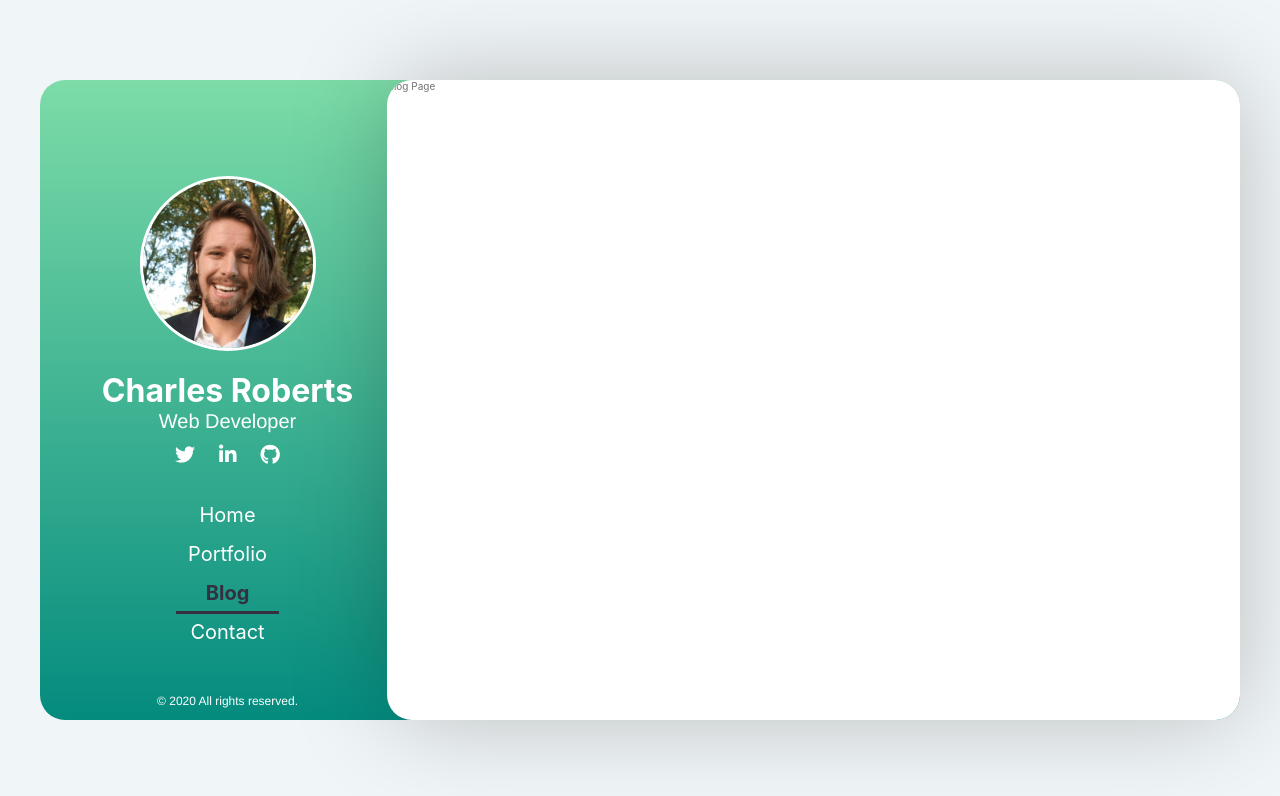
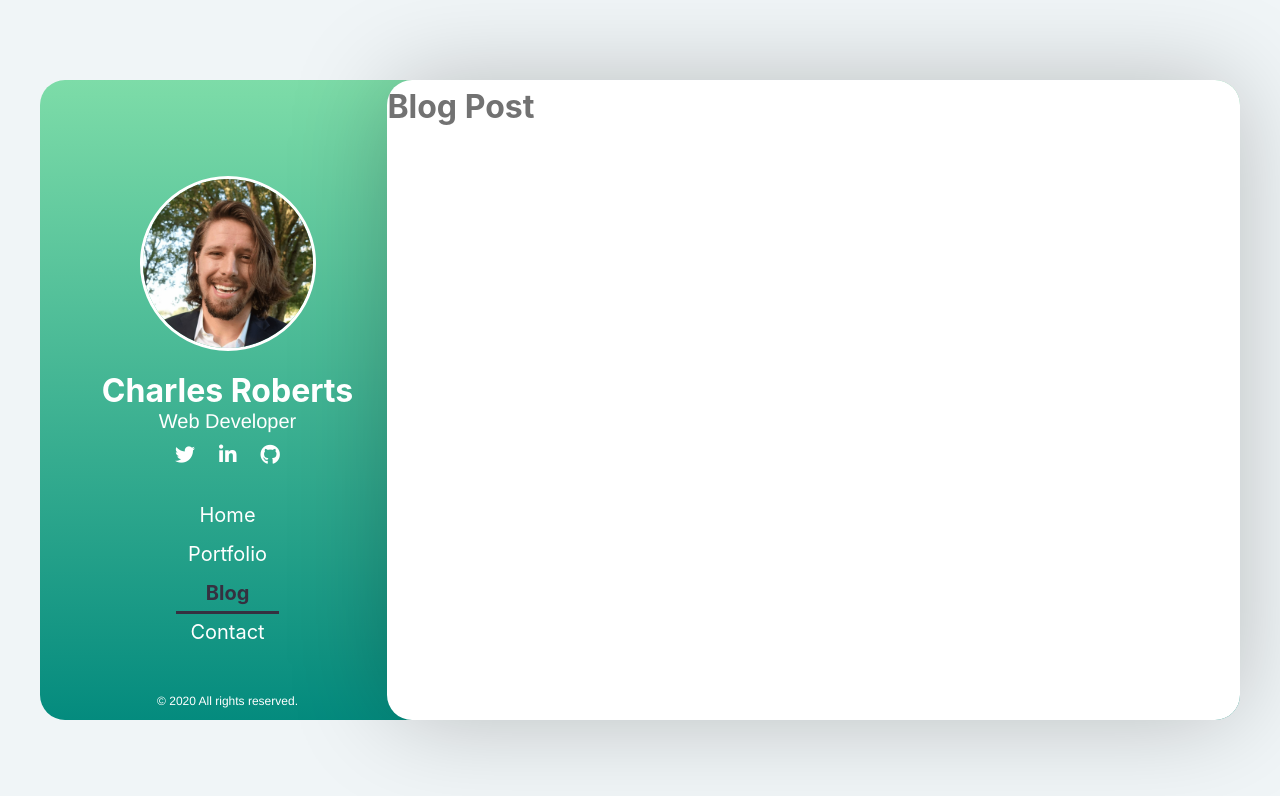
Before and after one commit to cjroberts2013/freelance-portfolio, a React (Create React App) app: page /blog in a window 1280 px wide. Shown: the top 796 px of the page. Built offline with nearby package versions, Linux system fonts and the light colour scheme.

Commit message:
Start blog section

```diff
--- a/src/components/BlogPage.js
+++ b/src/components/BlogPage.js
@@ -2,7 +2,12 @@ import React, { Component } from "react";
 
 export class BlogPage extends Component {
 	render() {
-		return <div className="content">Blog Page</div>;
+		return (
+			<div className="content">
+				<h1>Blog Post</h1>
+				<div className="blogs"></div>
+			</div>
+		);
 	}
 }
 
```
